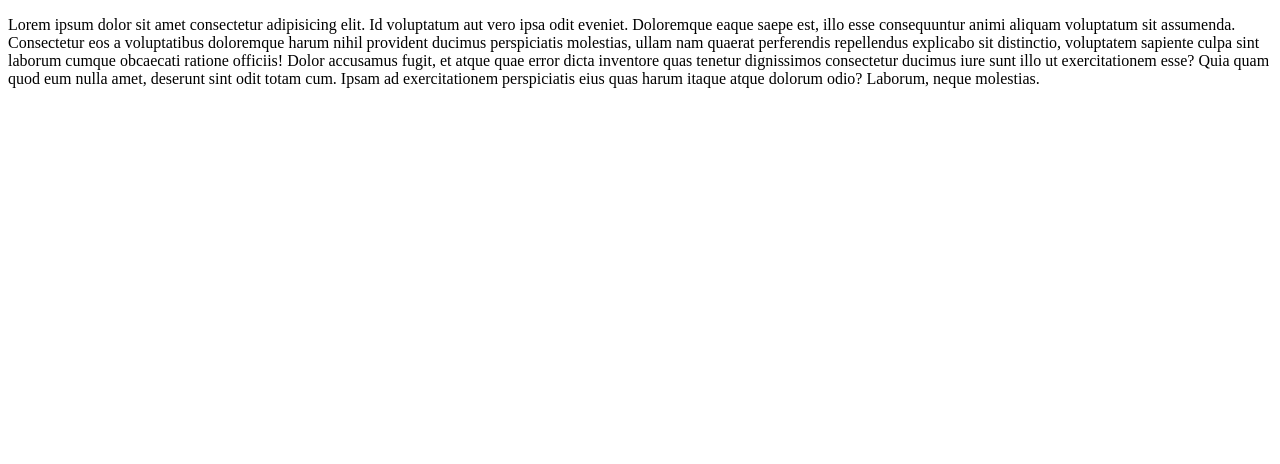
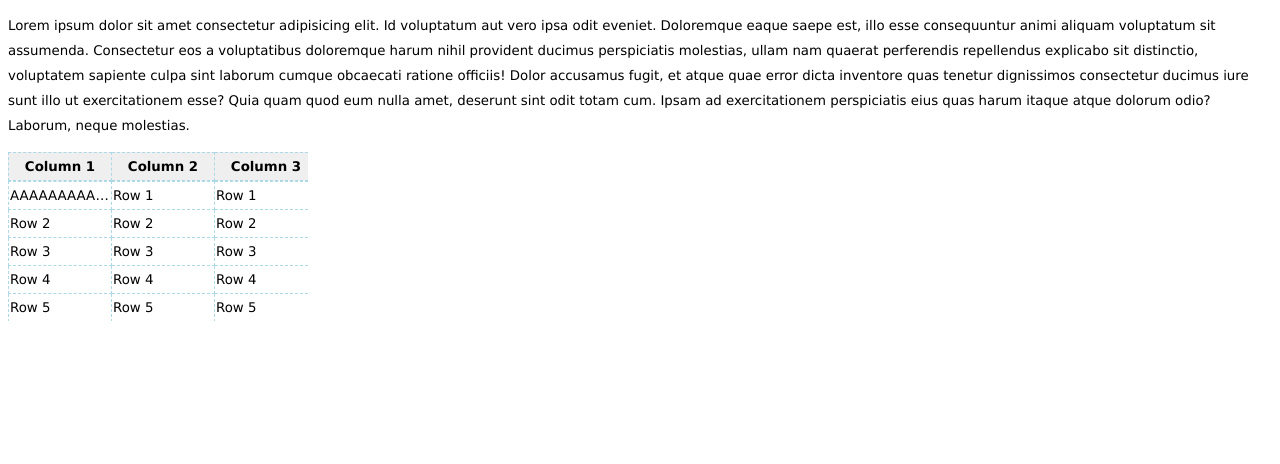
Before and after one commit to undead747/jsInteractTest, a plain HTML site: page index.html in a window 1280 px wide. Drawn offline with nearby package versions, Linux system fonts and the light colour scheme.

Commit message:
complete test

```diff
--- a/index.html
+++ b/index.html
@@ -6,6 +6,8 @@
     <meta http-equiv="X-UA-Compatible" content="IE=edge">
     <meta name="viewport" content="width=device-width, initial-scale=1.0">
     <title>Document</title>
+
+    <link rel="stylesheet" href="style.css">
 </head>
 
 <body>
@@ -17,8 +19,94 @@
         ut exercitationem esse? Quia quam quod eum nulla amet, deserunt sint odit totam cum. Ipsam ad exercitationem
         perspiciatis eius quas harum itaque atque dolorum odio? Laborum, neque molestias.</p>
 
-        <script src="https://cdnjs.cloudflare.com/ajax/libs/jquery/3.6.0/jquery.min.js" integrity="sha512-894YE6QWD5I59HgZOGReFYm4dnWc1Qt5NtvYSaNcOP+u1T9qYdvdihz0PPSiiqn/+/3e7Jo4EaG7TubfWGUrMQ==" crossorigin="anonymous" referrerpolicy="no-referrer"></script>
-        <script src="main.js"></script>
+    <table>
+        <thead>
+            <tr>
+                <th>Column 1</th>
+                <th>Column 2</th>
+                <th>Column 3</th>
+                <th>Column 4</th>
+                <th>Column 5</th>
+            </tr>
+        </thead>
+        <tbody>
+            <tr>
+                <td>AAAAAAAAAAAAAAAAAAAAAAAAAA</td>
+                <td>Row 1</td>
+                <td>Row 1</td>
+                <td>Row 1</td>
+                <td>Row 1</td>
+            </tr>
+            <tr>
+                <td>Row 2</td>
+                <td>Row 2</td>
+                <td>Row 2</td>
+                <td>Row 2</td>
+                <td>Row 2</td>
+            </tr>
+            <tr>
+                <td>Row 3</td>
+                <td>Row 3</td>
+                <td>Row 3</td>
+                <td>Row 3</td>
+                <td>Row 3</td>
+            </tr>
+            <tr>
+                <td>Row 4</td>
+                <td>Row 4</td>
+                <td>Row 4</td>
+                <td>Row 4</td>
+                <td>Row 4</td>
+            </tr>
+            <tr>
+                <td>Row 5</td>
+                <td>Row 5</td>
+                <td>Row 5</td>
+                <td>Row 5</td>
+                <td>Row 5</td>
+            </tr>
+            <tr>
+                <td>Row 6</td>
+                <td>Row 6</td>
+                <td>Row 6</td>
+                <td>Row 6</td>
+                <td>Row 6</td>
+            </tr>
+            <tr>
+                <td>Row 7</td>
+                <td>Row 7</td>
+                <td>Row 7</td>
+                <td>Row 7</td>
+                <td>Row 7</td>
+            </tr>
+            <tr>
+                <td>Row 8</td>
+                <td>Row 8</td>
+                <td>Row 8</td>
+                <td>Row 8</td>
+                <td>Row 8</td>
+            </tr>
+            <tr>
+                <td>Row 9</td>
+                <td>Row 9</td>
+                <td>Row 9</td>
+                <td>Row 9</td>
+                <td>Row 9</td>
+            </tr>
+            <tr>
+                <td>Row 10</td>
+                <td>Row 10</td>
+                <td>Row 10</td>
+                <td>Row 10</td>
+                <td>Row 10</td>
+            </tr>
+        </tbody>
+    </table>
+
+    <script src="https://cdnjs.cloudflare.com/ajax/libs/jquery/3.6.0/jquery.min.js"
+        integrity="sha512-894YE6QWD5I59HgZOGReFYm4dnWc1Qt5NtvYSaNcOP+u1T9qYdvdihz0PPSiiqn/+/3e7Jo4EaG7TubfWGUrMQ=="
+        crossorigin="anonymous" referrerpolicy="no-referrer"></script>
+    <script src="main.js"></script>
 </body>
 
 </html>
--- a/main.js
+++ b/main.js
@@ -1,5 +1,9 @@
-$(document).ready(function(){
-    $("body,html").bind("touchstart touchmove scroll mousedown DOMMouseScroll mousewheel keyup contextmenu", function(e){
+$(document).ready(function () {
+    $("body,html").bind("touchstart touchmove scroll mousedown DOMMouseScroll mousewheel keyup contextmenu", function (e) {
         alert("it works !");
     });
+
+    $('table').on('scroll', function () {
+        $("table > *").width($("table").width() + $("table").scrollLeft());
+    });
 });
--- /dev/null
+++ b/style.css
@@ -0,0 +1,37 @@
+html {
+    font-family: verdana;
+    font-size: 10pt;
+    line-height: 25px;
+}
+
+table {
+    border-collapse: collapse;
+    width: 300px;
+    overflow-x: scroll;
+    display: block;
+}
+
+thead {
+    background-color: #EFEFEF;
+}
+
+thead,
+tbody {
+    display: block;
+}
+
+tbody {
+    overflow-y: scroll;
+    overflow-x: hidden;
+    height: 140px;
+}
+
+td,
+th {
+    min-width: 100px;
+    height: 25px;
+    border: dashed 1px lightblue;
+    overflow: hidden;
+    text-overflow: ellipsis;
+    max-width: 100px;
+}
```
